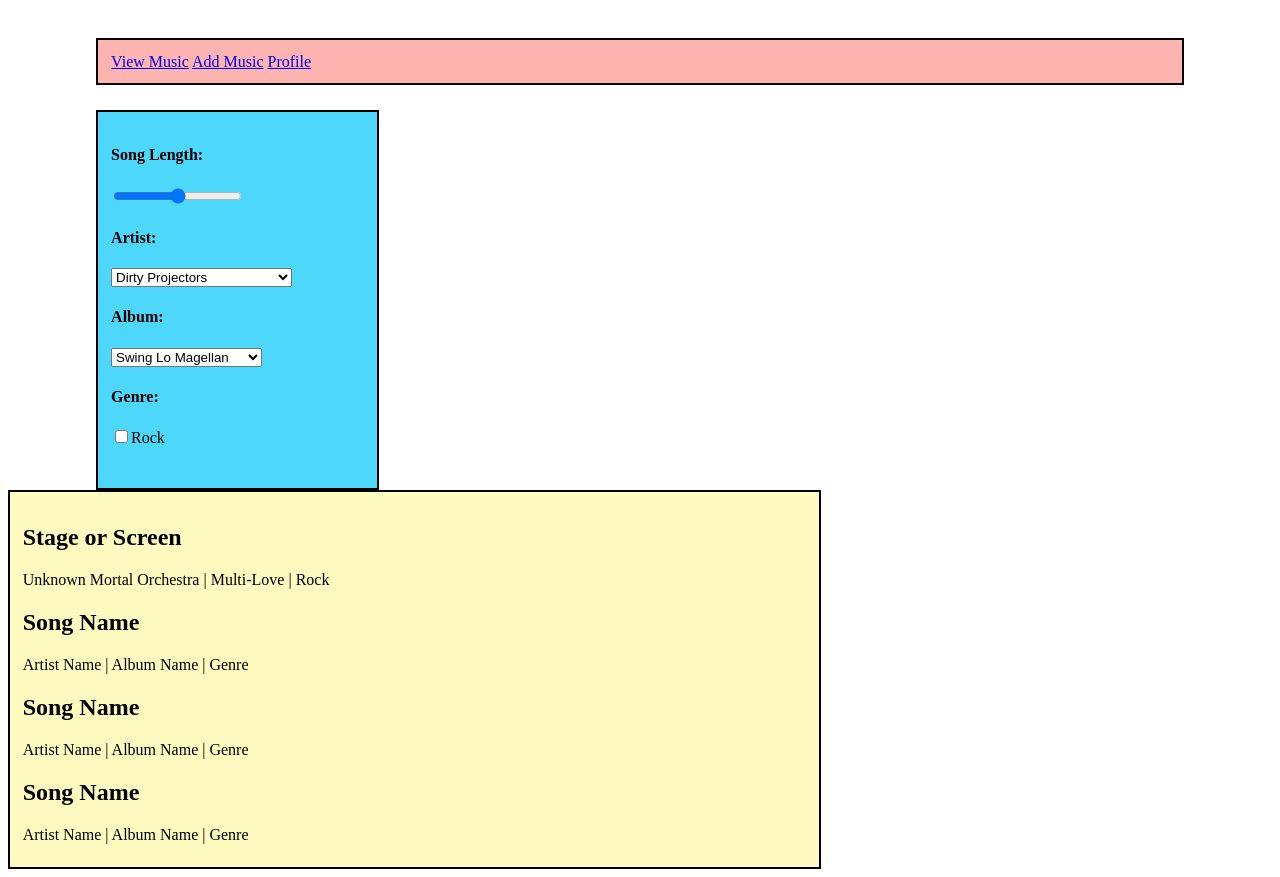
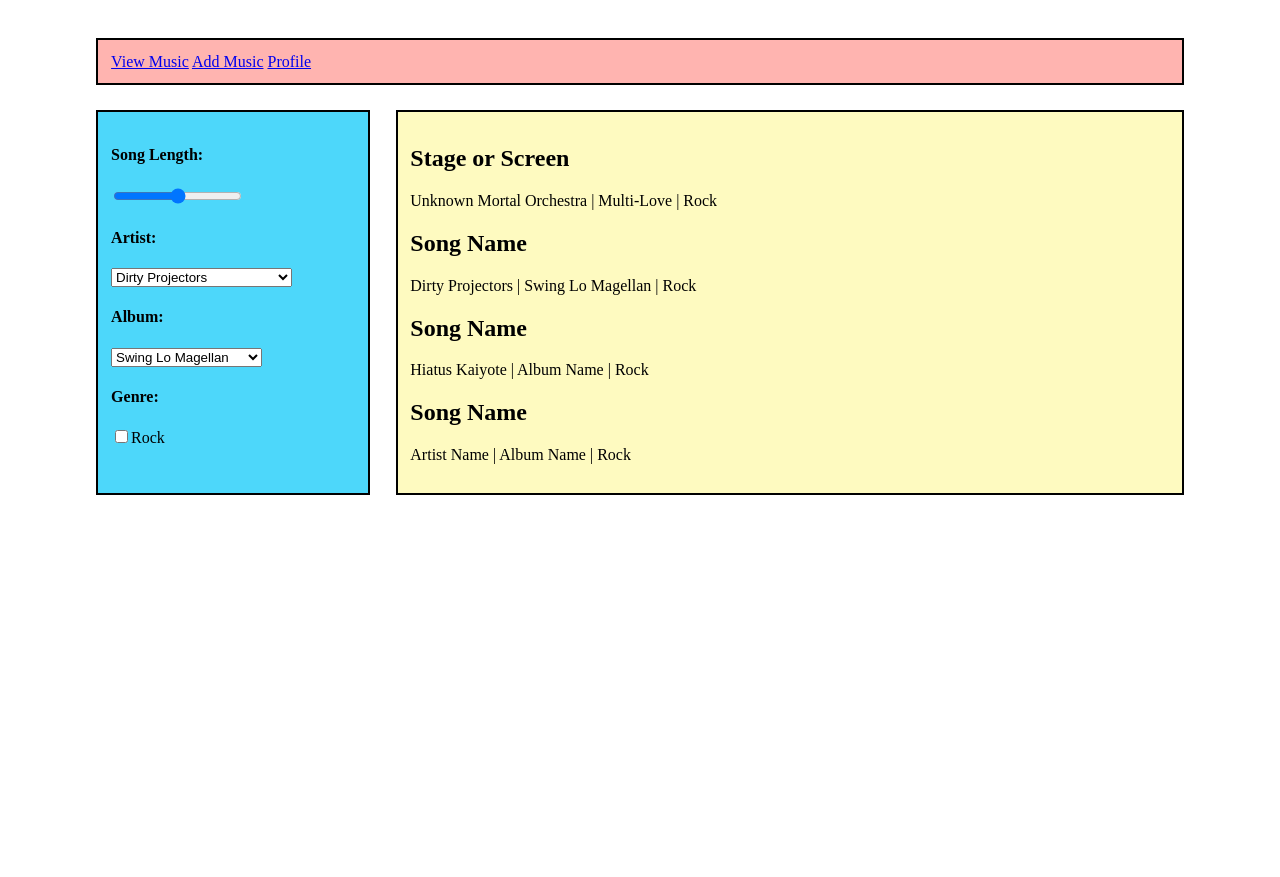
Before and after one commit to m-tambo/freakin-music-history, a plain HTML site: page index.html in a window 1280 px wide. After the commit the page ends 800 px from the top, so only its background shows below. Drawn offline with Linux system fonts and the light colour scheme.

Commit message:
made flexbox work

```diff
--- a/index.html
+++ b/index.html
@@ -8,7 +8,6 @@
 </head>
 
 <body>
-   <div>
 
    <!-- nav bar -->
       <nav>
@@ -16,6 +15,8 @@
          <a href="#">Add Music</a>
          <a href="#">Profile</a>
       </nav>
+
+   <div class="container">
 
    <!-- sidebar -->
       <div id="sidebar">
@@ -49,11 +50,11 @@
          <h2>Stage or Screen</h2>
          <p>   Unknown Mortal Orchestra   |   Multi-Love   |   Rock   </p>
          <h2>Song Name</h2>
-         <p>   Artist Name   |   Album Name   |   Genre   </p>
+         <p>   Dirty Projectors   |   Swing Lo Magellan   |   Rock   </p>
          <h2>Song Name</h2>
-         <p>   Artist Name   |   Album Name   |   Genre   </p>
+         <p>   Hiatus Kaiyote   |   Album Name   |   Rock   </p>
          <h2>Song Name</h2>
-         <p>   Artist Name   |   Album Name   |   Genre   </p>
+         <p>   Artist Name   |   Album Name   |   Rock   </p>
       </div>
 
    </div>
--- a/styles.css
+++ b/styles.css
@@ -1,6 +1,6 @@
 /* overall styling */
-body {
-   /*display: inline;*/
+.container {
+   display: flex;
 }
 
 /* nav bar styling */
@@ -17,7 +17,6 @@ nav {
    border: 2px solid black;
    padding: 1% 1%;
    width: 20%;
-   height: 350px;
    background-color: #4DD7FA;
 }
 
@@ -27,6 +26,5 @@ nav {
    border: 2px solid black;
    padding: 1% 1%;
    width: 62%;
-   height: 350px;
    background-color: #FEFAC0;
 }
```
